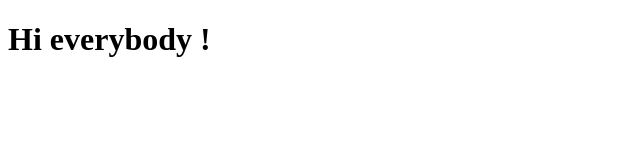
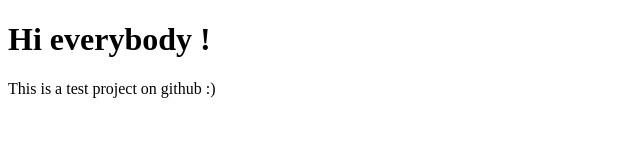
Before and after one commit to nicop-dev/projet_test, a plain HTML site: page index.html in a window 1280 px wide. Shown: the whole page, without its empty margins (0-640 px from the left). Drawn offline with Linux system fonts and the light colour scheme.

Commit message:
Update index.html

```diff
--- a/index.html
+++ b/index.html
@@ -6,5 +6,6 @@
 </head>
 <body>
   <h1>Hi everybody !</h1>
+  <div>This is a test project on github :)</div>
 </body>
 </html>
```
